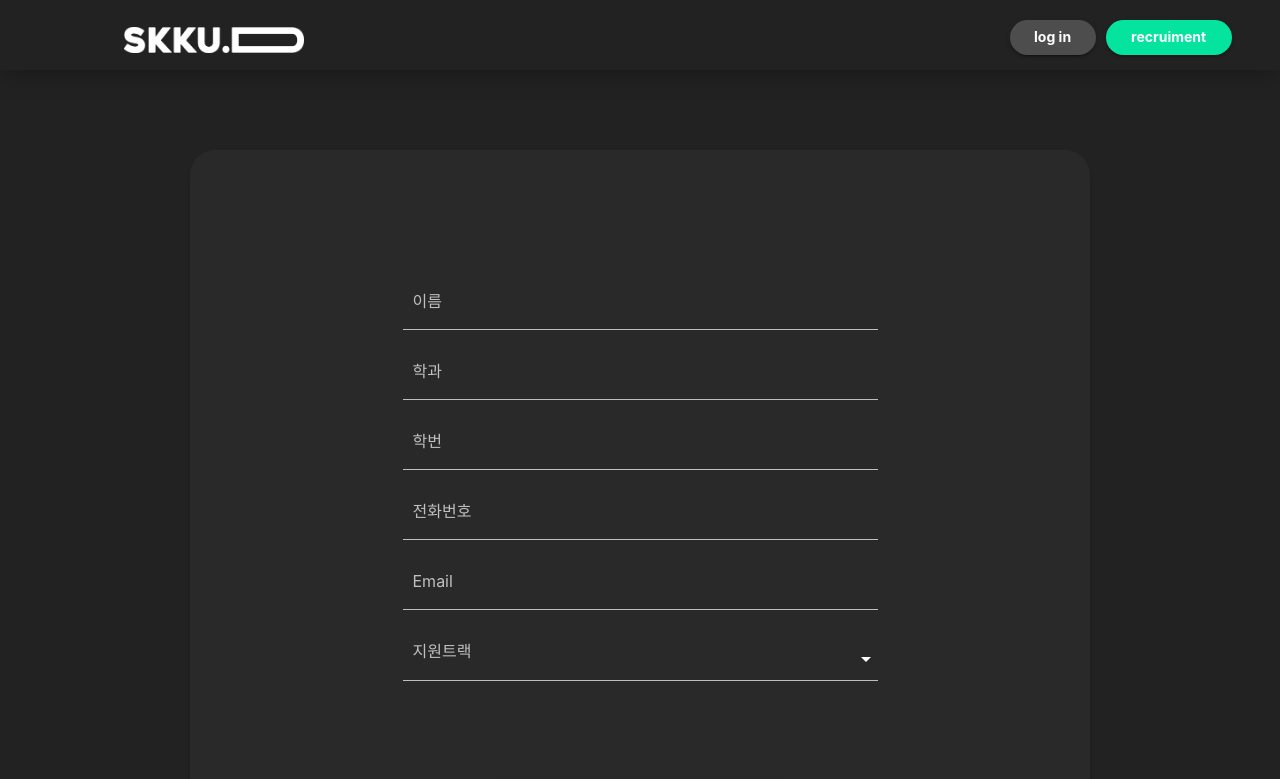
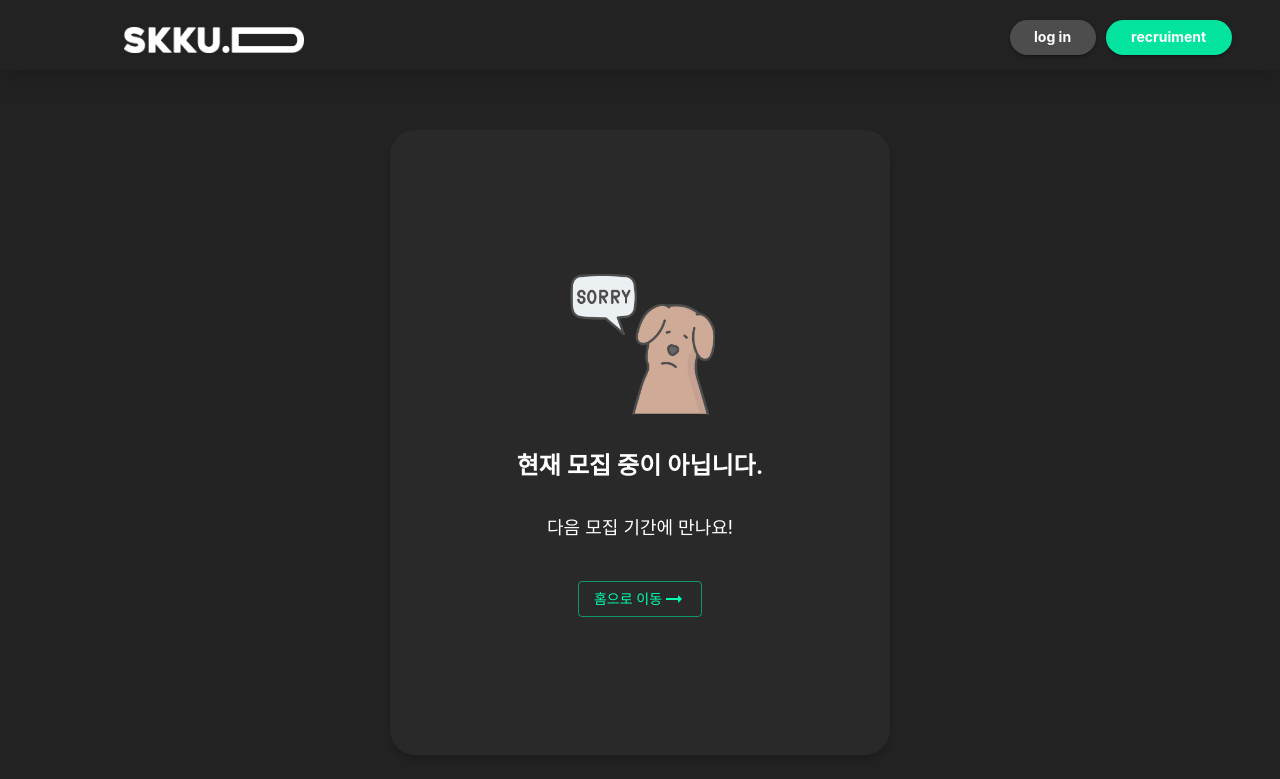
Before and after one commit to SKKUD/skkud-frontend, a React (Create React App) app: page /application in a window 1280 px wide. Shown: the top 779 px of the page. Built offline with nearby package versions, Linux system fonts and the light colour scheme; no server answers; a web font is replaced by a local one.

Commit message:
add notRecruiting page

```diff
--- /dev/null
+++ b/src/components/Main/member/NotRecruiting.jsx
@@ -0,0 +1,63 @@
+import * as React from 'react';
+import { useNavigate } from 'react-router';
+import { useLocation } from 'react-router-dom';
+import { Button } from '@mui/material';
+import ArrowRightAltIcon from '@mui/icons-material/ArrowRightAlt';
+import styled from '@emotion/styled';
+import SorryImg from '../../../assets/sorry.png';
+
+const Container = styled.div`
+    display: flex;
+    flex-direction: column;
+    align-items: center;
+    justify-content: center;
+    min-height: calc(100vh - 175px);
+    margin-top: 80px;
+
+    @media (min-width: 1024px) {
+        width: 500px;
+        margin: 100px auto 50px;
+        border-radius: 25px;
+        background-color: #292929;
+        box-shadow: 0px 5px 5px 0px rgba(0, 0, 0, 0.15);
+    }
+`;
+
+const ImageSorry = styled.img`
+    width: 150px;
+    height: 150px;
+`;
+
+const MainMessage = styled.div`
+    margin: 30px 0px;
+    text-align: center;
+    font-size: 24px;
+    font-weight: 600;
+`;
+
+const Message = styled.div`
+    text-align: center;
+    font-size: 18px;
+    margin-bottom: 40px;
+`;
+
+export default function NotRecruiting() {
+    const navigate = useNavigate();
+    const navigateToMaintab = () => {
+        navigate('/maintab');
+    };
+
+    return (
+        <>
+            <Container>
+                <ImageSorry src={SorryImg} alt="sorry" />
+                <MainMessage>현재 모집 중이 아닙니다.</MainMessage>
+                <Message>다음 모집 기간에 만나요!</Message>
+                <Button variant="outlined" onClick={navigateToMaintab}>
+                    홈으로 이동
+                    <ArrowRightAltIcon />
+                </Button>
+            </Container>
+        </>
+    );
+}
--- a/src/pages/ApplicationForm.jsx
+++ b/src/pages/ApplicationForm.jsx
@@ -15,6 +15,7 @@ import img from '../assets/login_default.png';
 import Footer from '../components/common/Footer';
 import Alert from '@mui/material/Alert';
 import Snackbar from '@mui/material/Snackbar';
+import NotRecruiting from '../components/Main/member/NotRecruiting';
 
 const FormWrap = styled.div`
     width: 100%;
@@ -42,6 +43,7 @@ const BASE_URI = () => {
 };
 
 export default function ApplicationForm() {
+    const recruiting = false;
     const form = useApplicationFormDetailApi();
 
     const { title, questions } = form;
@@ -133,10 +135,14 @@ export default function ApplicationForm() {
         <>
             <Box sx={{ padding: '30px 0px 0px' }}>
                 <Header />
+                {recruiting ? (
+                    <>
                         {submit === '' ? (
                             <FormWrap>
                                 <div style={{ textAlign: 'center', marginBottom: '30px' }}>
-                            <div style={{ fontSize: '1.35rem', fontWeight: 700 }}>{title}</div>
+                                    <div style={{ fontSize: '1.35rem', fontWeight: 700 }}>
+                                        {title}
+                                    </div>
                                 </div>
                                 {next === '' ? (
                                     <>
@@ -264,8 +270,9 @@ export default function ApplicationForm() {
                                                             pl: '0px'
                                                         }}
                                                     >
-                                                <div style={{ fontWeight: 500 }}>Backend</div>
-                                                {/* <div style={{ marginLeft: '20px', fontWeight: 300 }}>백엔드</div> */}
+                                                        <div style={{ fontWeight: 500 }}>
+                                                            Backend
+                                                        </div>
                                                     </MenuItem>
                                                     <MenuItem
                                                         value={'frontend'}
@@ -275,8 +282,9 @@ export default function ApplicationForm() {
                                                             pl: '0px'
                                                         }}
                                                     >
-                                                <div style={{ fontWeight: 500 }}>Frontend</div>
-                                                {/* <div style={{ marginLeft: '18px', fontWeight: 300 }}>프론트엔드</div> */}
+                                                        <div style={{ fontWeight: 500 }}>
+                                                            Frontend
+                                                        </div>
                                                     </MenuItem>
                                                     <MenuItem
                                                         value={'design'}
@@ -285,7 +293,9 @@ export default function ApplicationForm() {
                                                             pl: '0px'
                                                         }}
                                                     >
-                                                <div style={{ fontWeight: 500 }}>Design</div>
+                                                        <div style={{ fontWeight: 500 }}>
+                                                            Design
+                                                        </div>
                                                         {/* <div style={{ marginLeft: '30px', fontWeight: 300 }}>디자인</div> */}
                                                     </MenuItem>
                                                 </Select>
@@ -371,7 +381,13 @@ export default function ApplicationForm() {
                         ) : (
                             <FormWrap>
                                 <div style={{ fontSize: '1.8rem' }}>지원이 접수되었습니다!</div>
-                        <div style={{ fontSize: '1.2rem', marginTop: '5px', color: '#00FFA8' }}>
+                                <div
+                                    style={{
+                                        fontSize: '1.2rem',
+                                        marginTop: '5px',
+                                        color: '#00FFA8'
+                                    }}
+                                >
                                     지원 완료!
                                 </div>
                                 <div
@@ -389,7 +405,13 @@ export default function ApplicationForm() {
                                         style={{ width: '100%', marginLeft: '-10px' }}
                                     />
                                 </div>
-                        <div style={{ fontSize: '1.2rem', fontWeight: 700, marginTop: '31px' }}>
+                                <div
+                                    style={{
+                                        fontSize: '1.2rem',
+                                        fontWeight: 700,
+                                        marginTop: '31px'
+                                    }}
+                                >
                                     확인 후 입력하신 이메일로 안내 드리겠습니다!
                                 </div>
                                 <Button
@@ -411,6 +433,11 @@ export default function ApplicationForm() {
                                 </Button>
                             </FormWrap>
                         )}
+                    </>
+                ) : (
+                    <NotRecruiting />
+                )}
+
                 <Footer />
             </Box>
             <Snackbar
```
Also changed, not shown: src/assets/sorry.png (added). Lines whose indentation alone changed are shown as unchanged.
